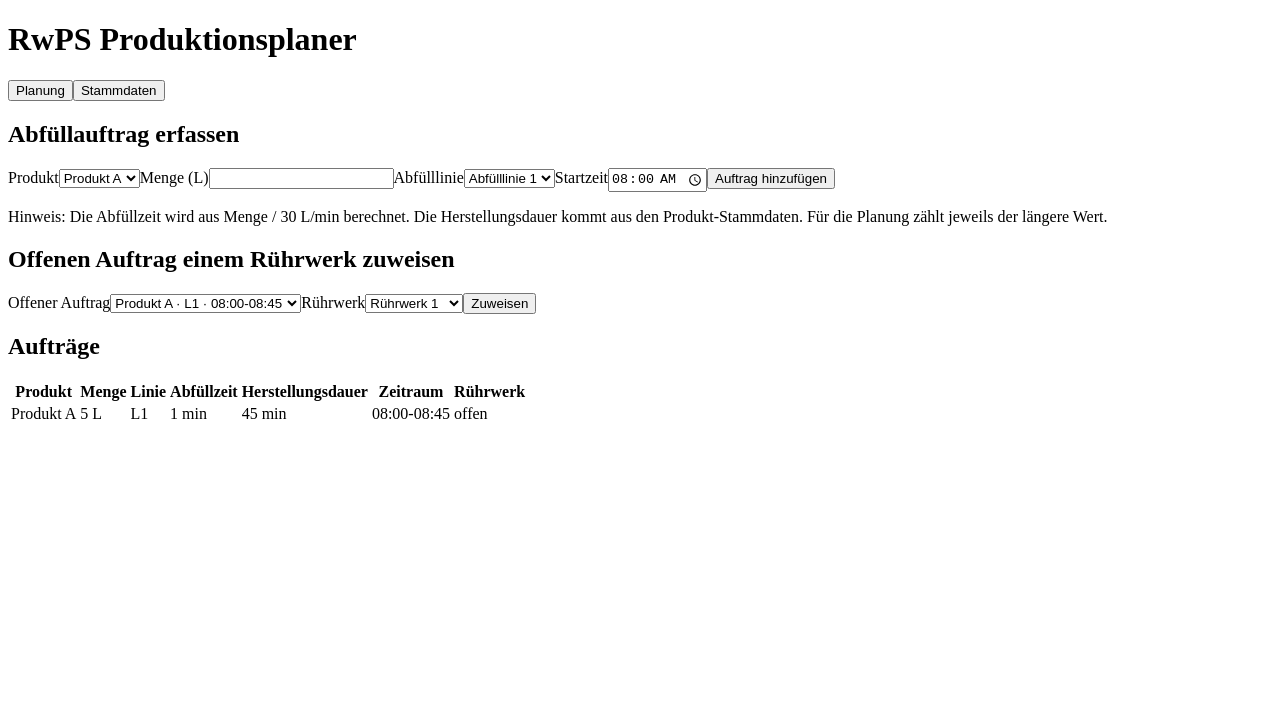
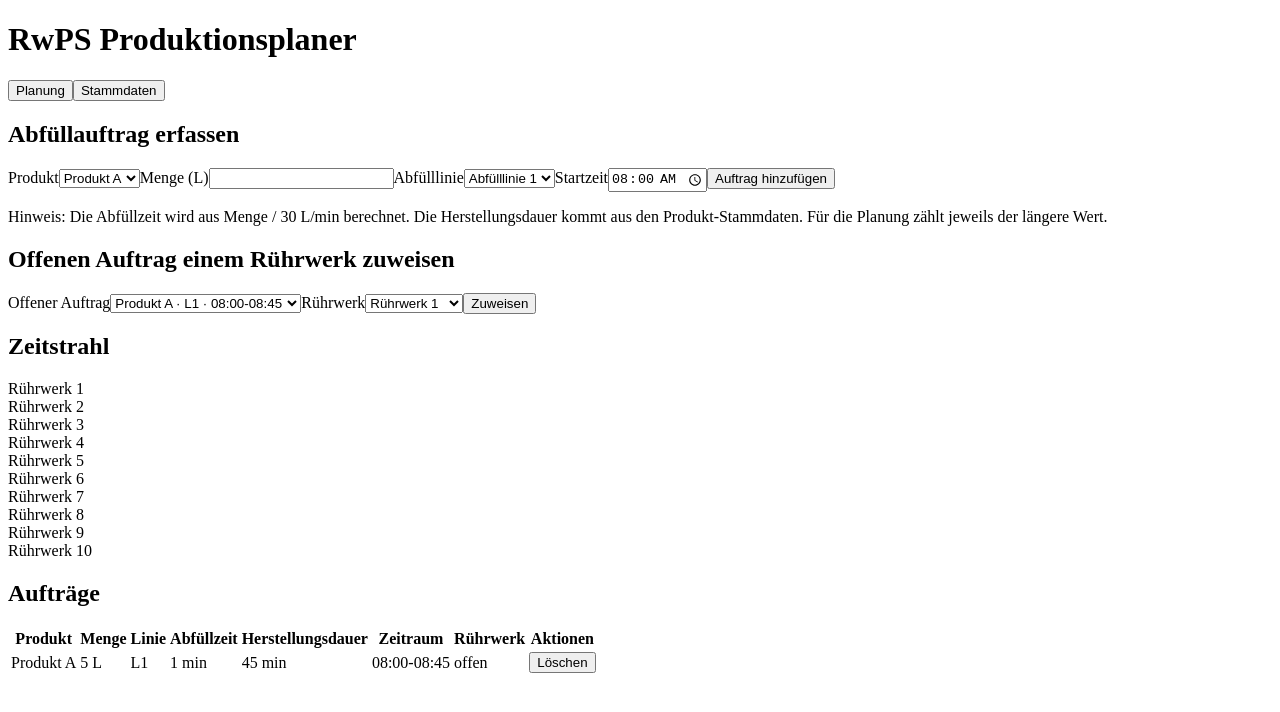
Before and after one commit to fabianhoffmann790-ctrl/RwPS-Codex, a React (Vite) app: page / in a window 1280 px wide. Both pictures are taken after typing "5" into the empty fields and a click on the button "Auftrag hinzufügen". Shown: the top 712 px of the page. Built offline with nearby package versions, Linux system fonts and the light colour scheme; the HTML template or start-up script is replaced by a standard one.

Commit message:
Add mixer reservation timeline blocks

```diff
--- a/src/App.jsx
+++ b/src/App.jsx
@@ -40,6 +40,7 @@ function App() {
   const [productForm, setProductForm] = useState({ name: '', manufacturingDurationMin: '' });
 
   const [orders, setOrders] = useState([]);
+  const [mixerReservations, setMixerReservations] = useState([]);
   const [planError, setPlanError] = useState('');
   const [selectedOrderId, setSelectedOrderId] = useState('');
   const [selectedMixerId, setSelectedMixerId] = useState(MIXERS[0].id);
@@ -175,7 +176,7 @@ function App() {
     setSelectedOrderId(newOrder.id);
   };
 
-  const assignOrder = () => {
+  const tryAssignOrderToMixer = () => {
     setPlanError('');
     if (!selectedOrderId) {
       setPlanError('Bitte offenen Auftrag wählen.');
@@ -188,16 +189,42 @@ function App() {
       return;
     }
 
-    const mixerOrders = orders.filter((entry) => entry.mixerId === selectedMixerId);
-    if (mixerOrders.some((entry) => overlaps(order, entry))) {
+    const manufacturingBlock = {
+      id: crypto.randomUUID(),
+      mixerId: selectedMixerId,
+      orderId: order.id,
+      start: order.start - order.manufacturingDuration,
+      end: order.start,
+      type: 'manufacturing',
+    };
+
+    if (manufacturingBlock.start < 0) {
+      setPlanError('Zuweisung nicht möglich: Herstellungszeitraum liegt vor 00:00 Uhr.');
+      return;
+    }
+
+    const mixerBlocks = mixerReservations.filter((entry) => entry.mixerId === selectedMixerId);
+    if (mixerBlocks.some((entry) => overlaps(manufacturingBlock, entry))) {
       setPlanError('Zuweisung nicht möglich: Zeitüberschneidung auf dem Rührwerk.');
       return;
     }
 
-    setOrders((prev) =>
-      prev.map((entry) => (entry.id === selectedOrderId ? { ...entry, mixerId: selectedMixerId } : entry))
-    );
+    setOrders((prev) => prev.map((entry) => (entry.id === selectedOrderId ? { ...entry, mixerId: selectedMixerId } : entry)));
+    setMixerReservations((prev) => [...prev, manufacturingBlock]);
     setSelectedOrderId('');
+  };
+
+  const unassignOrderFromMixer = (orderId) => {
+    setOrders((prev) => prev.map((entry) => (entry.id === orderId ? { ...entry, mixerId: null } : entry)));
+    setMixerReservations((prev) => prev.filter((entry) => entry.orderId !== orderId));
+  };
+
+  const removeOrder = (orderId) => {
+    setOrders((prev) => prev.filter((entry) => entry.id !== orderId));
+    setMixerReservations((prev) => prev.filter((entry) => entry.orderId !== orderId));
+    if (selectedOrderId === orderId) {
+      setSelectedOrderId('');
+    }
   };
 
   return (
@@ -310,9 +337,37 @@ function App() {
                   ))}
                 </select>
               </label>
-              <button type="button" onClick={assignOrder}>
+              <button type="button" onClick={tryAssignOrderToMixer}>
                 Zuweisen
               </button>
+            </div>
+          </section>
+
+          <section className="panel">
+            <h2>Zeitstrahl</h2>
+            <div className="timeline-grid">
+              {MIXERS.map((mixer) => (
+                <div key={mixer.id} className="timeline-row">
+                  <div className="timeline-label">{mixer.name}</div>
+                  <div className="timeline-track">
+                    {mixerReservations
+                      .filter((reservation) => reservation.mixerId === mixer.id)
+                      .map((reservation) => (
+                        <div
+                          key={reservation.id}
+                          className={`block ${reservation.type}`}
+                          style={{
+                            left: `${(reservation.start / DAY_MINUTES) * 100}%`,
+                            width: `${((reservation.end - reservation.start) / DAY_MINUTES) * 100}%`,
+                          }}
+                          title={`Auftrag ${reservation.orderId} · ${toHHMM(reservation.start)}-${toHHMM(reservation.end)}`}
+                        >
+                          H
+                        </div>
+                      ))}
+                  </div>
+                </div>
+              ))}
             </div>
           </section>
 
@@ -328,6 +383,7 @@ function App() {
                   <th>Herstellungsdauer</th>
                   <th>Zeitraum</th>
                   <th>Rührwerk</th>
+                  <th>Aktionen</th>
                 </tr>
               </thead>
               <tbody>
@@ -342,11 +398,23 @@ function App() {
                       {toHHMM(order.start)}-{toHHMM(order.end)}
                     </td>
                     <td>{order.mixerId ?? 'offen'}</td>
+                    <td>
+                      <div className="actions">
+                        {order.mixerId ? (
+                          <button type="button" className="secondary" onClick={() => unassignOrderFromMixer(order.id)}>
+                            Entkoppeln
+                          </button>
+                        ) : null}
+                        <button type="button" className="danger" onClick={() => removeOrder(order.id)}>
+                          Löschen
+                        </button>
+                      </div>
+                    </td>
                   </tr>
                 ))}
                 {orders.length === 0 ? (
                   <tr>
-                    <td colSpan="7">Noch keine Aufträge vorhanden.</td>
+                    <td colSpan="8">Noch keine Aufträge vorhanden.</td>
                   </tr>
                 ) : null}
               </tbody>
--- a/src/styles.css
+++ b/src/styles.css
@@ -115,3 +115,45 @@ button.danger {
 .top-space {
   margin-top: 1rem;
 }
+
+.timeline-grid {
+  display: flex;
+  flex-direction: column;
+  gap: 0.6rem;
+}
+
+.timeline-row {
+  display: grid;
+  grid-template-columns: 140px 1fr;
+  gap: 0.7rem;
+  align-items: center;
+}
+
+.timeline-label {
+  font-size: 0.9rem;
+}
+
+.timeline-track {
+  position: relative;
+  height: 28px;
+  border: 1px solid #dbe3ec;
+  border-radius: 8px;
+  background: #f8fafc;
+}
+
+.block {
+  position: absolute;
+  top: 3px;
+  bottom: 3px;
+  border-radius: 6px;
+  display: flex;
+  align-items: center;
+  justify-content: center;
+  color: #fff;
+  font-weight: 700;
+  font-size: 0.72rem;
+}
+
+.block.manufacturing {
+  background: #7c3aed;
+}
```
